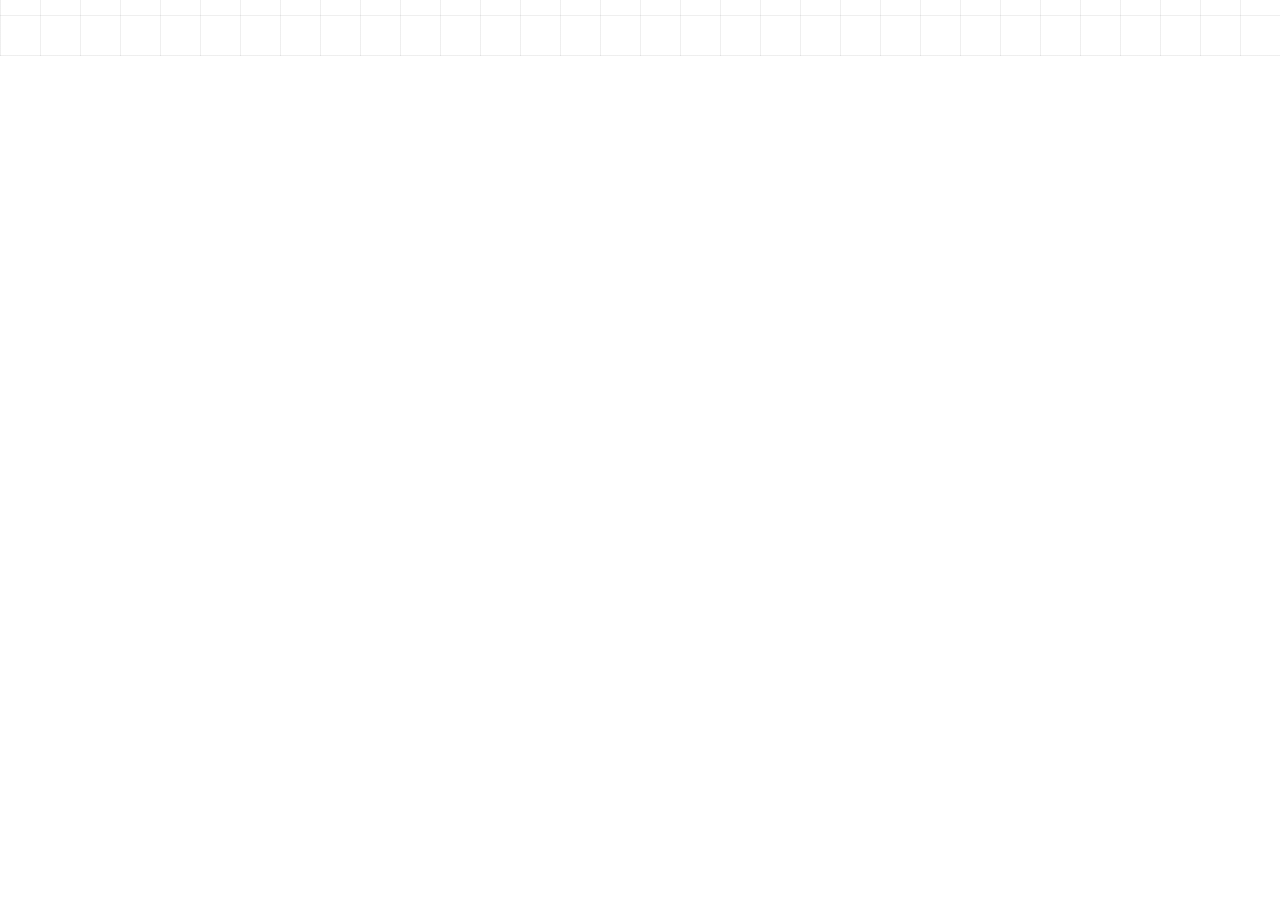
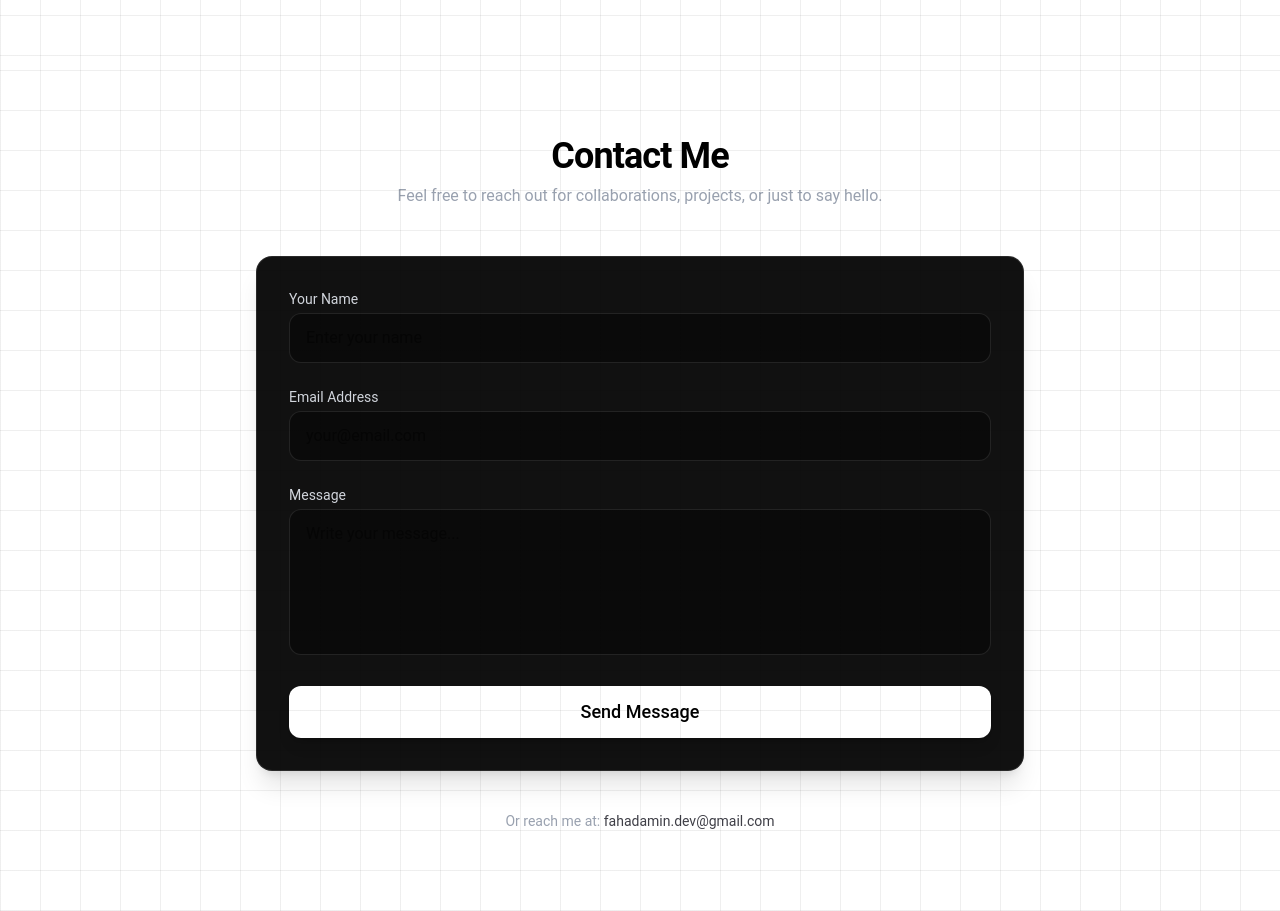
Before and after one commit to Faadi4u/portfolio, a React (Vite) app: page / in a window 1280 px wide. Shown: the part 4280-5191 px from the top of the page. Before the commit the page ends 4336 px from the top, so only its background shows below. Built offline with nearby package versions, Linux system fonts and the light colour scheme.

Commit message:
feat(Contact):Contact form completed with reponsive layout.

```diff
--- a/src/App.jsx
+++ b/src/App.jsx
@@ -7,7 +7,7 @@ import About from "./Components/About.jsx";
 import Skills from "./Components/Skills.jsx";
 import Projects from "./Components/Projects.jsx";
 import FAQ from "./Components/FAQ.jsx";
-// import Contact from "./Components/Contact.jsx";
+import Contact from "./Components/Contact.jsx";
 // import Footer from "./Components/Footer.jsx";
 
 const App = () => {
@@ -59,12 +59,12 @@ const App = () => {
       </div>
 
       {/* Contact Section  */}
-      {/* <div className="font-grotesk relative  min-h-screen bg-white">
+      <div className="font-grotesk relative  min-h-screen bg-white">
         <div class=" absolute inset-0 grid-overlay pointer-events-none"></div>
         <div className="">
           <Contact/>
         </div>
-      </div> */}
+      </div>
 
       {/* Footer Section  */}
       {/* <div className="font-grotesk relative  bg-white">
--- /dev/null
+++ b/src/Components/Contact.jsx
@@ -0,0 +1,73 @@
+import React from "react";
+
+const Contact = () => {
+  return (
+    <section
+      id="contact"
+      className="w-full py-20 px-5 md:px-10 lg:px-20 bg-white text-black"
+    >
+      {/* Heading */}
+      <div className="text-center mb-12">
+        <h2 className="text-3xl md:text-4xl font-bold tracking-tight">
+          Contact Me
+        </h2>
+        <p className="text-gray-400 mt-2 max-w-xl mx-auto">
+          Feel free to reach out for collaborations, projects, or just to say
+          hello.
+        </p>
+      </div>
+
+      {/* Contact Card */}
+      <div className="max-w-3xl mx-auto bg-[#111] p-8 rounded-2xl border border-white/10 shadow-xl">
+
+        <form className="flex flex-col gap-6">
+          {/* Name */}
+          <div>
+            <label className="block text-sm text-gray-300 mb-1">Your Name</label>
+            <input
+              type="text"
+              className="w-full bg-black/40 border border-white/10 rounded-xl px-4 py-3 outline-none focus:border-zinc-400 transition"
+              placeholder="Enter your name"
+            />
+          </div>
+
+          {/* Email */}
+          <div>
+            <label className="block text-sm text-gray-300 mb-1">Email Address</label>
+            <input
+              type="email"
+              className="w-full bg-black/40 border border-white/10 rounded-xl px-4 py-3 outline-none focus:border-zinc-400transition"
+              placeholder="your@email.com"
+            />
+          </div>
+
+          {/* Message */}
+          <div>
+            <label className="block text-sm text-gray-300 mb-1">Message</label>
+            <textarea
+              rows="5"
+              className="w-full bg-black/40 border border-white/10 rounded-xl px-4 py-3 resize-none outline-none focus:border-zinc-400 transition"
+              placeholder="Write your message..."
+            ></textarea>
+          </div>
+
+          {/* Button */}
+          <button
+            type="submit"
+            className="bg-white hover:bg-zinc-400 transition-all py-3 rounded-xl text-lg font-medium shadow-lg hover:shadow-purple-500/30"
+          >
+            Send Message
+          </button>
+        </form>
+      </div>
+
+      {/* Simple Socials */}
+      <div className="text-center mt-10 text-gray-400 text-sm">
+        Or reach me at:{" "}
+        <span className="text-zinc-700">fahadamin.dev@gmail.com</span>
+      </div>
+    </section>
+  );
+};
+
+export default Contact;
```
